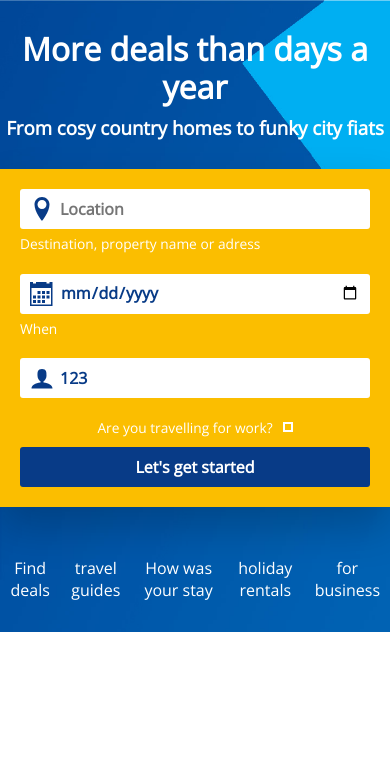
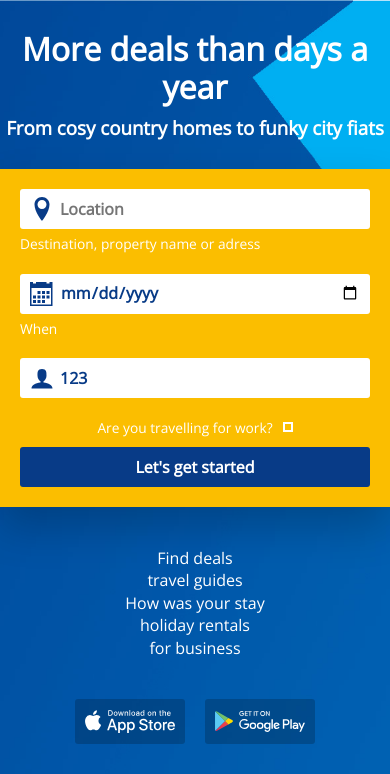
Before and after one commit to yunusordek/html-css, a Node project: template views/index.pug in a window 390 px wide. Shown: the part 118-892 px from the top of the page. Before the commit the page ends 750 px from the top, so only its background shows below. Run offline with Node 20 templates, Linux system fonts and the light colour scheme; the template is opened without the code that fills it, so the values that code supplies are empty.

Commit message:
apple store ve google play store svg eklentileri eklendi mobil ve desktop görünüm ayarları yapıldı. shortlink desktop ve mobil tasarım ayarları yapıldı.

```diff
--- a/asset/scss/helper/global.scss
+++ b/asset/scss/helper/global.scss
@@ -18,6 +18,8 @@ h1,h2,h3{
 }
 a{
     color: $color-navy;
+    transition: .15s;
+
 }
 .select, .button, .text{
     font-family: inherit;
--- a/asset/scss/pages/index.scss
+++ b/asset/scss/pages/index.scss
@@ -25,21 +25,65 @@
     }
 
     &-shortlink{
+        margin-top: 40px;
+        @include mq("tablet"){
             margin-top: 50px;
             display: flex;
             align-items: center;
             justify-content: center;
 
+        }
+
         a{
             color:inherit;
+            display: block;
+            @include mq("tablet"){
+
                 margin-right: 10px;
                 margin-left: 10px;
+
+            }
 
             &:hover{
                 text-decoration: underline;
             }
         }
 
+    }
+    &-store{
+        display: flex;
+        margin-top: 40px;
+        align-items: center;
+        justify-content: center;
+
+
+        &-link{
+            display: flex;
+            align-items: center;
+            justify-content: center;
+            height: 45px;
+            padding-left: 10px;
+            padding-right: 10px;
+            background-color: rgba(black, .2);
+            margin-right:10px ;
+            margin-left: 10px;
+            border-radius: $border-radius;
+            @include mq ("tablet"){
+                height: 50px;
+            }
+
+
+            &:hover{
+                background-color:rgba(black, .3);
+            }
+            img{
+                width: 90px;
+                @include mq ("tablet"){
+                    width: 110px;
+                }
+
+            }
+        }
     }
 
 }
--- a/main.css
+++ b/main.css
@@ -366,7 +366,9 @@ h1, h2, h3 {
   padding-right: 20px; }
 
 a {
-  color: #083B87; }
+  color: #083B87;
+  -webkit-transition: .15s;
+  transition: .15s; }
 
 .select, .button, .text {
   font-family: inherit;
@@ -672,22 +674,66 @@ a {
       .Showcase-subtitle {
         font-size: 1.6em; } }
   .Showcase-shortlink {
-    margin-top: 50px;
+    margin-top: 40px; }
+    @media (min-width: 768px) {
+      .Showcase-shortlink {
+        margin-top: 50px;
+        display: -webkit-box;
+        display: -ms-flexbox;
+        display: flex;
+        -webkit-box-align: center;
+            -ms-flex-align: center;
+                align-items: center;
+        -webkit-box-pack: center;
+            -ms-flex-pack: center;
+                justify-content: center; } }
+    .Showcase-shortlink a {
+      color: inherit;
+      display: block; }
+      @media (min-width: 768px) {
+        .Showcase-shortlink a {
+          margin-right: 10px;
+          margin-left: 10px; } }
+      .Showcase-shortlink a:hover {
+        text-decoration: underline; }
+  .Showcase-store {
     display: -webkit-box;
     display: -ms-flexbox;
     display: flex;
+    margin-top: 40px;
     -webkit-box-align: center;
         -ms-flex-align: center;
             align-items: center;
     -webkit-box-pack: center;
         -ms-flex-pack: center;
             justify-content: center; }
-    .Showcase-shortlink a {
-      color: inherit;
+    .Showcase-store-link {
+      display: -webkit-box;
+      display: -ms-flexbox;
+      display: flex;
+      -webkit-box-align: center;
+          -ms-flex-align: center;
+              align-items: center;
+      -webkit-box-pack: center;
+          -ms-flex-pack: center;
+              justify-content: center;
+      height: 45px;
+      padding-left: 10px;
+      padding-right: 10px;
+      background-color: rgba(0, 0, 0, 0.2);
       margin-right: 10px;
-      margin-left: 10px; }
-      .Showcase-shortlink a:hover {
-        text-decoration: underline; }
+      margin-left: 10px;
+      border-radius: 3px; }
+      @media (min-width: 768px) {
+        .Showcase-store-link {
+          height: 50px; } }
+      .Showcase-store-link:hover {
+        background-color: rgba(0, 0, 0, 0.3); }
+      .Showcase-store-link img {
+        width: 90px; }
+        @media (min-width: 768px) {
+          .Showcase-store-link img {
+            width: 110px; } }
 
 .Search {
   text-align: left;
--- a/views/component/showcase.pug
+++ b/views/component/showcase.pug
@@ -38,3 +38,9 @@ section.Showcase
       a(href='') How was your stay
       a(href='') holiday rentals
       a(href='') for business
+
+    .Showcase-store
+      a(href="", class="Showcase-store-link apple")
+        img(src="asset/img/apple.svg")
+      a(href="", class="Showcase-store-link google")
+        img(src="asset/img/google.svg")
```
Also changed, not shown: index.html (+1 -1 lines), asset/img/apple.svg (added), asset/img/google.svg (added). Lines whose indentation alone changed are shown as unchanged.
